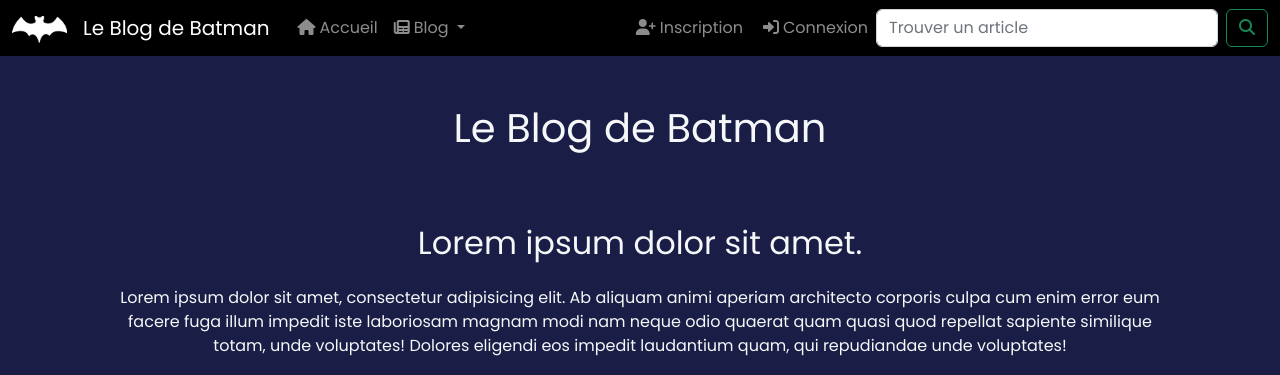
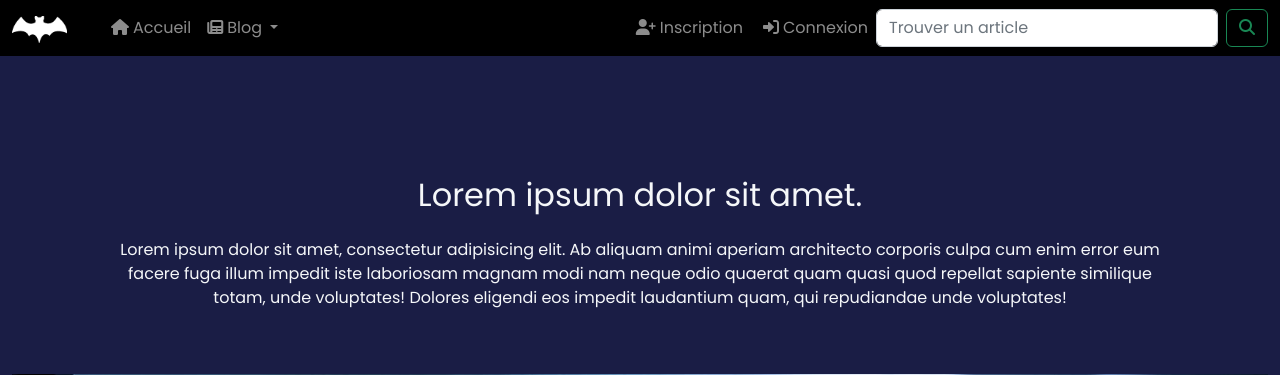
Before and after one commit to alam-pro/leblogdebatman, a Symfony app: template templates/main/home.html.twig in a window 1280 px wide. Shown: the top 375 px of the page. Run offline with Twig, Linux system fonts and the light colour scheme; the template is opened without the code that fills it, so the values that code supplies are empty; some libraries are stand-ins or nearby versions.

Commit message:
Ajout parametr nom de site

```diff
--- a/templates/base.html.twig
+++ b/templates/base.html.twig
@@ -9,7 +9,7 @@
           content="width=device-width, user-scalable=no, initial-scale=1.0, maximum-scale=1.0, minimum-scale=1.0">
     <meta http-equiv="X-UA-Compatible" content="ie=edge">
     {# Affichage du titre de la page venant de la vue, suivi du nom du site collé à coté #}
-    <title>{% block title %}{% endblock %} - Le Blog de Batman</title>
+    <title>{% block title %}{% endblock %} - {{ site_name }}</title>
     {# Inclusion Font-Awesome #}
     <link rel="stylesheet" href="https://cdnjs.cloudflare.com/ajax/libs/font-awesome/6.2.1/css/all.min.css">
 
--- a/templates/main/home.html.twig
+++ b/templates/main/home.html.twig
@@ -10,7 +10,7 @@
 
         {# Titre h1 de la page #}
         <div class="row">
-            <h1 class="col-12 text-center my-5">Le Blog de Batman</h1>
+            <h1 class="col-12 text-center my-5">{{ site_name }}</h1>
         </div>
 
         {# Contenu lorem #}
--- a/templates/partials/_main_navbar.html.twig
+++ b/templates/partials/_main_navbar.html.twig
@@ -4,7 +4,7 @@
 
         {# Logo et titre du site #}
         <a class="navbar-brand" href="{{ path('main_home') }}">
-            <img class="img-fluid main-navbar-logo" src="{{ asset('images/embleme-batman.png') }}" alt="">Le Blog de Batman
+            <img class="img-fluid main-navbar-logo" src="{{ asset('images/embleme-batman.png') }}" alt="">{{ site_name }}
         </a>
 
         {# Bouton burger #}
```
Also changed, not shown: 1 other file.
